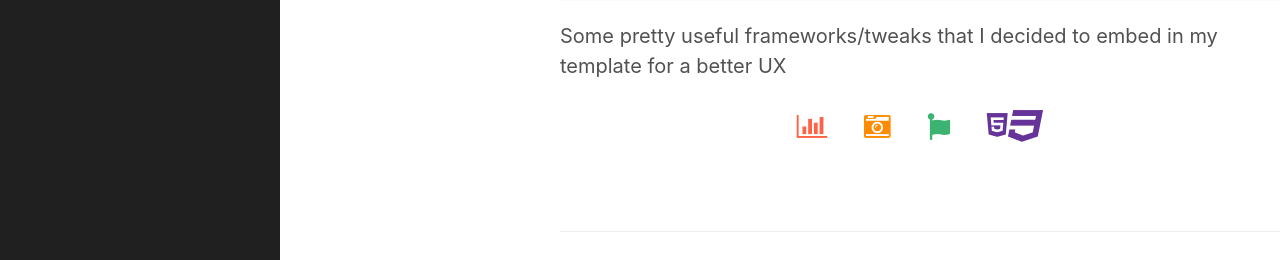
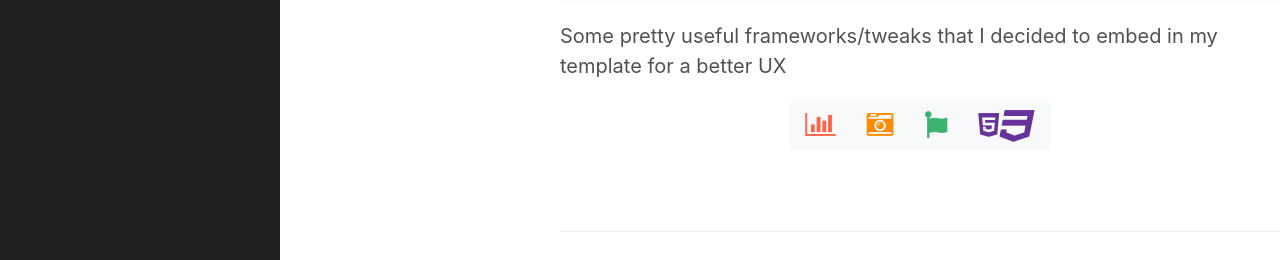
Before and after one commit to NaumanShahid/naumanshahid.github.io, a Jekyll site: the page built from _posts/2017-08-23-first-post.md, in a window 1280 px wide and 1242 px high. Shown: the part 979-1239 px from the top of the window. Built offline with Jekyll 4.4.1, drawn with Linux system fonts in a browser that asks for light colours; some web fonts are replaced.

Commit message:
Button group for third party tools
Icons

```diff
--- a/_posts/2017-08-23-first-post.md
+++ b/_posts/2017-08-23-first-post.md
@@ -25,16 +25,15 @@ What to do when your environment is ready?
 
 Some pretty useful frameworks/tweaks that I decided to embed in my template for a better UX
 
-<center>
-<div class="container-fluid row btn-group">
-<div class="col">
-  <a class="btn btn-default" href="https://www.michaelsoolee.com/google-analytics-jekyll/" target="_blank;" style="color: Tomato;" data-toggle="tooltip" title="Google Analytics"><i class="fa fa-lg fa-bar-chart"></i></a>
-  <a class="btn btn-default" href="http://www.lokeshdhakar.com/projects/lightbox2/" target="_blank;" style="color: DarkOrange;" data-toggle="tooltip" title="Lightbox"><i class="fa fa-lg fa-camera-retro"></i></a>
-  <a class="btn btn-default" href="http://www.fontawesome.io/" target="_blank;" style="color: MediumSeaGreen;" data-toggle="tooltip" title="Font Awesome"><i class="fa fa-lg fa-font-awesome"></i></a>
-  <a class="btn btn-default" href="https://www.getbootstrap.com/" target="_blank;" style="color: RebeccaPurple;" data-toggle="tooltip" title="Bootstrap"><i class="fa fa-lg fa-html5"><i class="fa fa-lg fa-css3"></i></i></a>
+<div style="text-align: center;">
+<div class="btn-group">
+  <a class="btn btn-light" type="button" href="https://www.michaelsoolee.com/google-analytics-jekyll/" target="_blank;" style="color: Tomato;" title="Google Analytics"><i class="fa fa-lg fa-bar-chart"></i></a>
+  <a class="btn btn-light" type="button" href="http://www.lokeshdhakar.com/projects/lightbox2/" target="_blank;" style="color: DarkOrange;" title="Lightbox"><i class="fa fa-lg fa-camera-retro"></i></a>
+  <a class="btn btn-light" type="button" href="http://www.fontawesome.io/" target="_blank;" style="color: MediumSeaGreen;" title="Font Awesome"><i class="fa fa-lg fa-font-awesome"></i></a>
+  <a class="btn btn-light" type="button" href="https://www.getbootstrap.com/" target="_blank;" style="color: RebeccaPurple;" title="Bootstrap"><i class="fa fa-lg fa-html5"><i class="fa fa-lg fa-css3"></i></i></a>
 </div>
 </div>
-</center>
+
 <!--
 <div class="container-fluid row">
 	<div class="col" style="padding-right:0; padding-left:0;">
```
